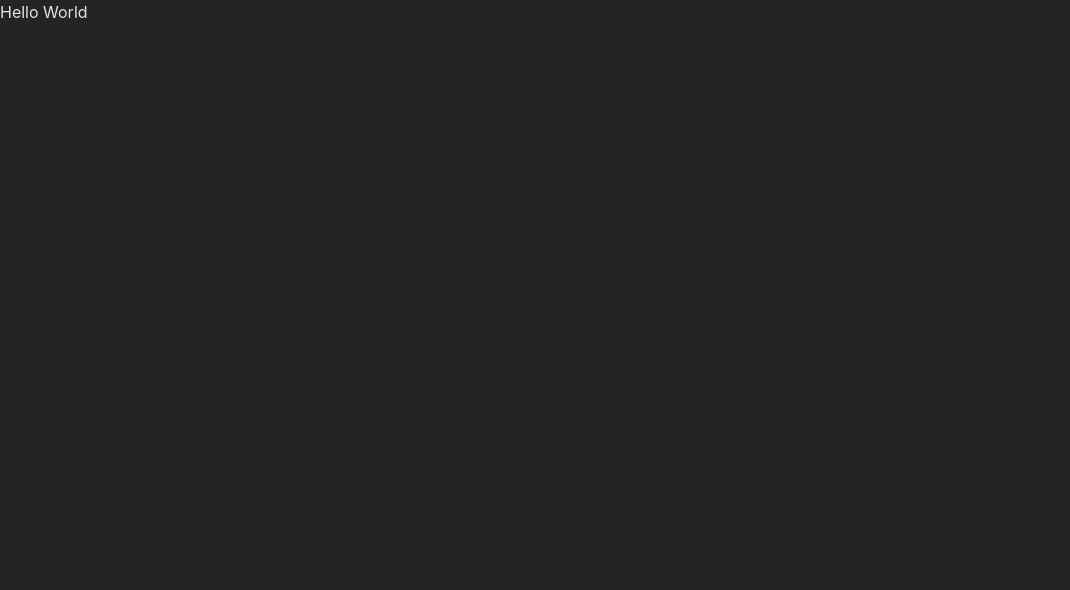
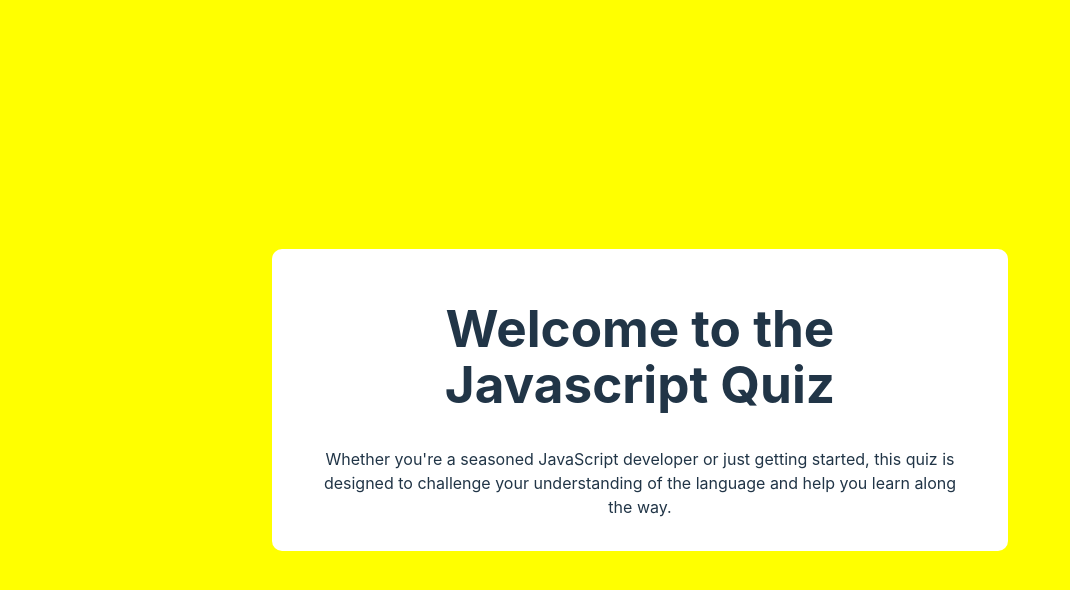
Before and after one commit to zubstack/project-quiz_app, a React (Vite) app in the folder client/: page / in a window 1280 px wide. Shown: the top 590 px of the page, without its empty margins (0-1070 px from the left). Built offline with nearby package versions, Linux system fonts and the light colour scheme; no server answers.

Commit message:
[main layout]

```diff
--- a/client/src/App.jsx
+++ b/client/src/App.jsx
@@ -1,7 +1,26 @@
+import { useEffect, useState } from "react";
 import "./App.css";
+import BaseLayout from "./layout/BaseLayout";
+import QuizLayout from "./containers/QuizLayout";
 
 function App() {
-  return <>Hello World</>;
+  const [questions, setQuestions] = useState(null);
+  useEffect(() => {
+    function fetchQuestions() {
+      fetch("http://localhost:3001/questions")
+        .then((response) => response.json())
+        .then((data) => setQuestions(data));
+    }
+    fetchQuestions();
+  }, []);
+  console.log("questions", questions);
+  return (
+    <>
+      <BaseLayout>
+        <QuizLayout />
+      </BaseLayout>
+    </>
+  );
 }
 
 export default App;
--- /dev/null
+++ b/client/src/components/Welcome.jsx
@@ -0,0 +1,14 @@
+function Welcome() {
+  return (
+    <>
+      <h1>Welcome to the Javascript Quiz</h1>
+      <p>
+        {
+          "Whether you're a seasoned JavaScript developer or just getting started, this quiz is designed to challenge your understanding of the language and help you learn along the way."
+        }
+      </p>
+    </>
+  );
+}
+
+export default Welcome;
--- /dev/null
+++ b/client/src/containers/QuizLayout.jsx
@@ -0,0 +1,11 @@
+import Welcome from "../components/Welcome";
+
+function QuizLayout() {
+  return (
+    <>
+      <Welcome />
+    </>
+  );
+}
+
+export default QuizLayout;
--- a/client/src/index.css
+++ b/client/src/index.css
@@ -11,10 +11,66 @@
   text-rendering: optimizeLegibility;
   -webkit-font-smoothing: antialiased;
   -moz-osx-font-smoothing: grayscale;
+  -webkit-text-size-adjust: 100%;
 }
 
-* {
-  border: 0;
+a {
+  font-weight: 500;
+  color: #646cff;
+  text-decoration: inherit;
+}
+a:hover {
+  color: #535bf2;
+}
+
+#root {
+  width: 100%;
+  height: 100%;
+}
+
+body {
+  background-color: yellow;
   margin: 0;
-  box-sizing: border-box;
+  display: flex;
+  place-items: center;
+  justify-content: center;
+  min-width: 320px;
+  min-height: 100vh;
 }
+
+h1 {
+  font-size: 3.2em;
+  line-height: 1.1;
+}
+
+button {
+  border-radius: 8px;
+  border: 1px solid transparent;
+  padding: 0.6em 1.2em;
+  font-size: 1em;
+  font-weight: 500;
+  font-family: inherit;
+  background-color: #1a1a1a;
+  cursor: pointer;
+  transition: border-color 0.25s;
+}
+button:hover {
+  border-color: #646cff;
+}
+button:focus,
+button:focus-visible {
+  outline: 4px auto -webkit-focus-ring-color;
+}
+
+@media (prefers-color-scheme: light) {
+  :root {
+    color: #213547;
+    background-color: #ffffff;
+  }
+  a:hover {
+    color: #747bff;
+  }
+  button {
+    background-color: #f9f9f9;
+  }
+}
--- /dev/null
+++ b/client/src/layout/BaseLayout.css
@@ -0,0 +1,8 @@
+#baseLayout {
+  background-color: white;
+  margin: auto;
+  width: 50%;
+  text-align: center;
+  padding: 1rem 3rem;
+  border-radius: 10px;
+}
--- /dev/null
+++ b/client/src/layout/BaseLayout.jsx
@@ -0,0 +1,5 @@
+import "./BaseLayout.css";
+
+export default function BaseLayout({ children }) {
+  return <div id="baseLayout">{children}</div>;
+}
```
Also changed, not shown: client/.eslintrc.cjs.
